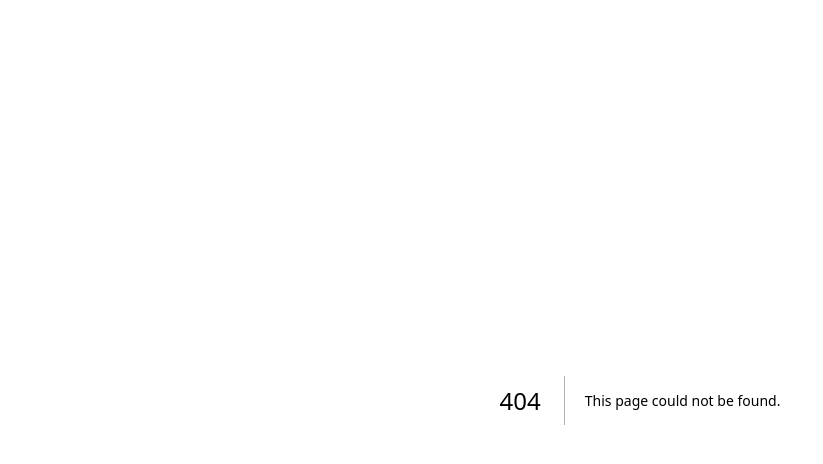
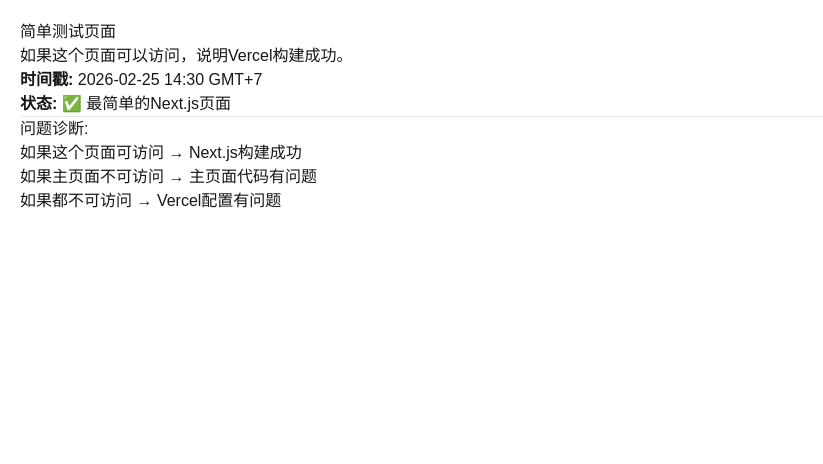
Before and after one commit to tiger-liyonghu/Act60, a Next.js app: page /simple-test in a window 1280 px wide. Before the commit this address had no page. Shown: the top 464 px of the page, without its empty margins (0-823 px from the left). Built offline with nearby package versions, Linux system fonts and the light colour scheme.

Commit message:
添加简单测试页面诊断Vercel构建

```diff
--- /dev/null
+++ b/app/simple-test/page.tsx
@@ -0,0 +1,17 @@
+export default function SimpleTestPage() {
+  return (
+    <div style={{ padding: '20px', fontFamily: 'sans-serif' }}>
+      <h1>简单测试页面</h1>
+      <p>如果这个页面可以访问，说明Vercel构建成功。</p>
+      <p><strong>时间戳:</strong> 2026-02-25 14:30 GMT+7</p>
+      <p><strong>状态:</strong> ✅ 最简单的Next.js页面</p>
+      <hr />
+      <h2>问题诊断:</h2>
+      <ul>
+        <li>如果这个页面可访问 → Next.js构建成功</li>
+        <li>如果主页面不可访问 → 主页面代码有问题</li>
+        <li>如果都不可访问 → Vercel配置有问题</li>
+      </ul>
+    </div>
+  );
+}
```
